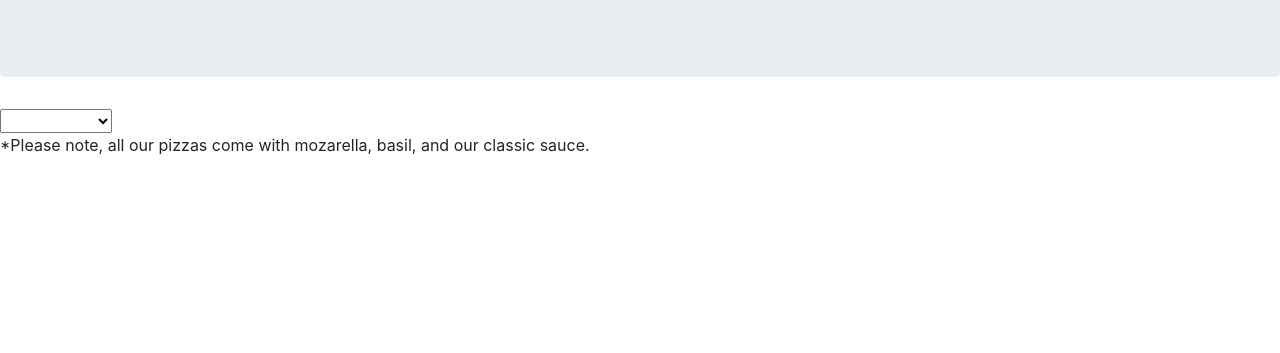
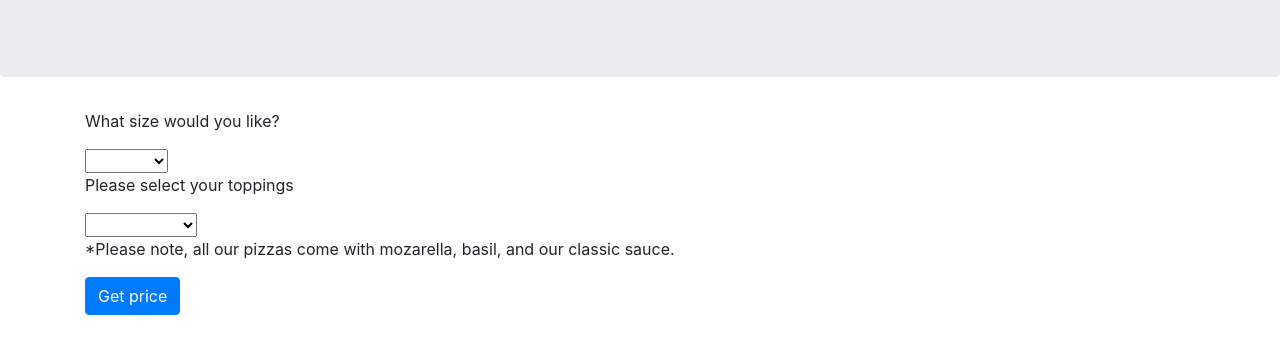
Before and after one commit to diplomapster/pizza-order, a plain HTML site: page index.html in a window 1280 px wide. Shown: the part 147-500 px from the top of the page. Drawn offline with Linux system fonts and the light colour scheme.

Commit message:
Add first spec.

```diff
--- a/index.html
+++ b/index.html
@@ -15,6 +15,17 @@
         <p>Welcome, please let us know what you'd like.</p>
       </div>
 
+      <div class="container"
+        <form id="new-order">
+          <p>What size would you like?</p>
+          <select class="input" id="pizza-size">
+            <option></option>
+            <option value="1">Small</option>
+            <option value="2">Medium</option>
+            <option value="3">Large</option>
+          </select>
+          <br>
+          <p>Please select your toppings</p>
           <select class="input" id="pizza-toppings">
             <option></option>
             <option value="1">Arugula</option>
@@ -22,9 +33,11 @@
             <option value="3">Kale</option>
             <option value="4">Procuitto</option>
           </select>
-
+          <br>
           <p>*Please note, all our pizzas come with mozarella, basil, and our classic sauce.</p>
-
+          <button class="btn btn-primary">Get price</button>
+        </form>
+      </div>
     </div>
   </body>
 </html>
--- a/js/scripts.js
+++ b/js/scripts.js
@@ -4,14 +4,16 @@ function Pizza(pizzaToppings, pizzaSize, pizzaPrice) {
   this.pizzaPrice = pizzaPrice;
 }
 
-Pizza.prototype.order = (function) {
-  this.pizzaPrice = 10;
-  if
-}
+// Pizza.prototype.order = function() {
+//   this.pizzaPrice = 10;
+//   if (this.pizzaToppings === 1) {
+//     this.pizzaPrice += 12;
+//   }
+// }
 
 
 //User Interface Logic
-var newOrder = new Order(pizzaToppings, pizzaSize);
+var newOrder = new Pizza();
 
 $(document).ready(function() {
   $("form#new-order").submit(function(event) {
```
Also changed, not shown: 1 other file. Lines whose indentation alone changed are shown as unchanged.
